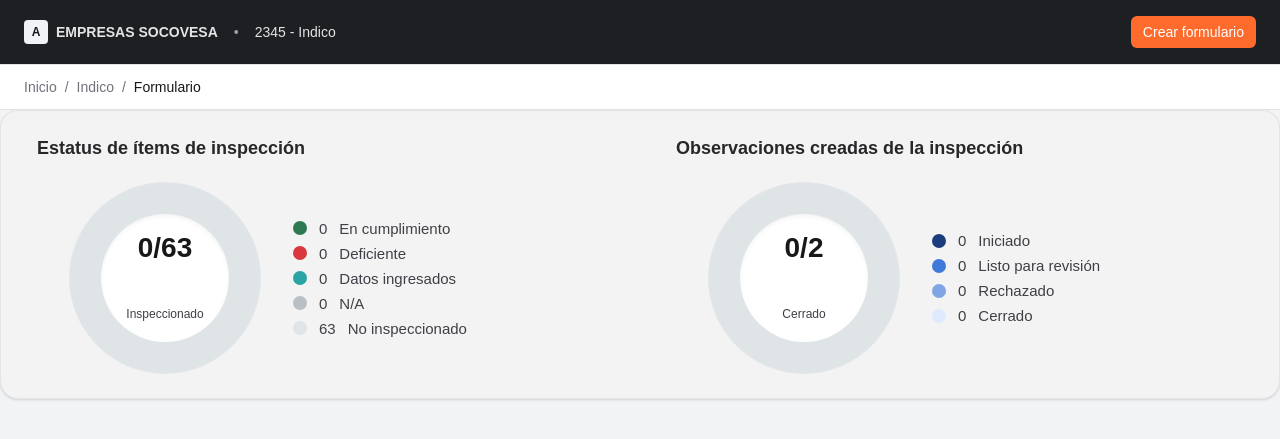
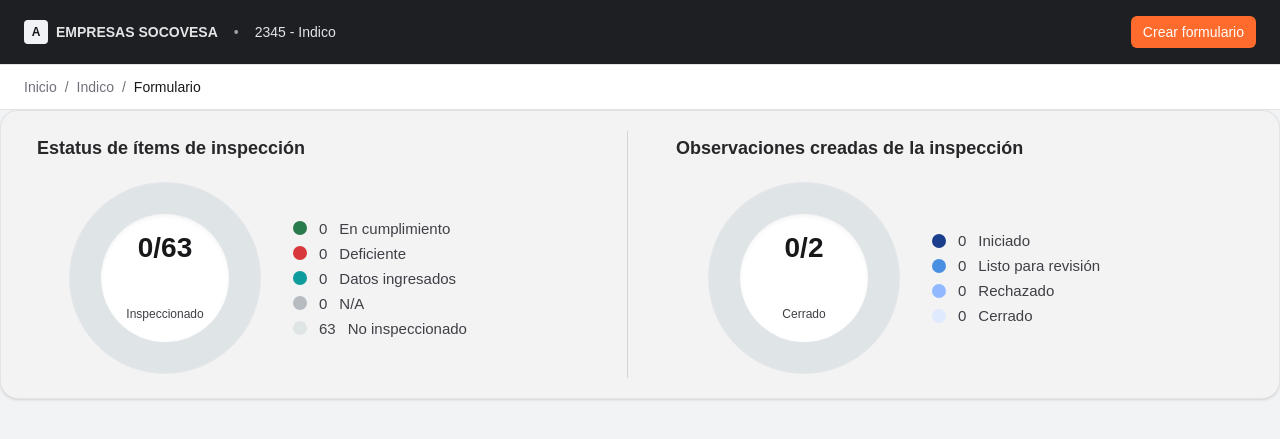
Before and after one commit to Mdvas33/Procore, a Next.js app: page /proyecto/indico/formulario in a window 1280 px wide. Shown: the top 439 px of the page. Built offline with nearby package versions, Linux system fonts and the light colour scheme.

Commit message:
Ajuste visual de gráficos de inspección

```diff
--- a/app/proyecto/[slug]/formulario/FormularioChecklist.tsx
+++ b/app/proyecto/[slug]/formulario/FormularioChecklist.tsx
@@ -76,8 +76,8 @@ export default function FormularioChecklist({ checklist, projectSlug }: { checkl
 
   return (
     <>
-      <section className="mb-5 overflow-hidden rounded-[18px] border border-zinc-200 bg-[#f3f3f3] px-6 py-5 shadow-sm lg:grid-cols-2 lg:divide-x lg:divide-zinc-300 lg:px-8">
-        <div className="grid gap-6 lg:grid-cols-2">
+      <section className="mb-5 overflow-hidden rounded-[18px] border border-zinc-200 bg-[#f3f3f3] px-6 py-5 shadow-sm lg:px-8">
+        <div className="grid gap-6 lg:grid-cols-2 lg:divide-x lg:divide-zinc-300">
           <InspectionChart counts={counts} completed={completed} total={total} />
           <ObservationChart count={observationCount} />
         </div>
@@ -206,10 +206,10 @@ function Field({ label, children }: { label: string; children: React.ReactNode }
 function InspectionChart({ counts, completed, total }: { counts: { Pasa: number; "No pasa": number; "N/A": number }; completed: number; total: number }) {
   const notInspected = Math.max(total - completed, 0);
   const segments = [
-    { label: "En cumplimiento", value: counts.Pasa, color: "#2d7a52" },
-    { label: "Deficiente", value: counts["No pasa"], color: "#d9363e" },
-    { label: "Datos ingresados", value: 0, color: "#2aa4a4" },
-    { label: "N/A", value: counts["N/A"], color: "#b8c0c6" },
+    { label: "En cumplimiento", value: counts.Pasa, color: "#297b4d" },
+    { label: "Deficiente", value: counts["No pasa"], color: "#d8383b" },
+    { label: "Datos ingresados", value: counts["N/A"], color: "#0e9c9c" },
+    { label: "N/A", value: 0, color: "#b7bcc2" },
     { label: "No inspeccionado", value: notInspected, color: "#dfe4e7" },
   ];
 
@@ -226,7 +226,7 @@ function InspectionChart({ counts, completed, total }: { counts: { Pasa: number;
 
 function ObservationChart({ count }: { count: number }) {
   const total = Math.max(count, 2);
-  const segments = [{ label: "Iniciado", value: count, color: "#1b3d7d" }];
+  const segments = [{ label: "Iniciado", value: count, color: "#1b3e8c" }];
 
   return (
     <div className="px-1 py-1 lg:pl-6">
@@ -235,8 +235,8 @@ function ObservationChart({ count }: { count: number }) {
         <DonutChart total={total} center={`0/${total}`} subtitle="Cerrado" segments={segments} />
         <ChartLegend segments={[
           ...segments,
-          { label: "Listo para revisión", value: 0, color: "#3f7ad9" },
-          { label: "Rechazado", value: 0, color: "#7fa5e5" },
+          { label: "Listo para revisión", value: 0, color: "#4a90e2" },
+          { label: "Rechazado", value: 0, color: "#92b9ff" },
           { label: "Cerrado", value: 0, color: "#dfeaff" },
         ]} />
       </div>
```
